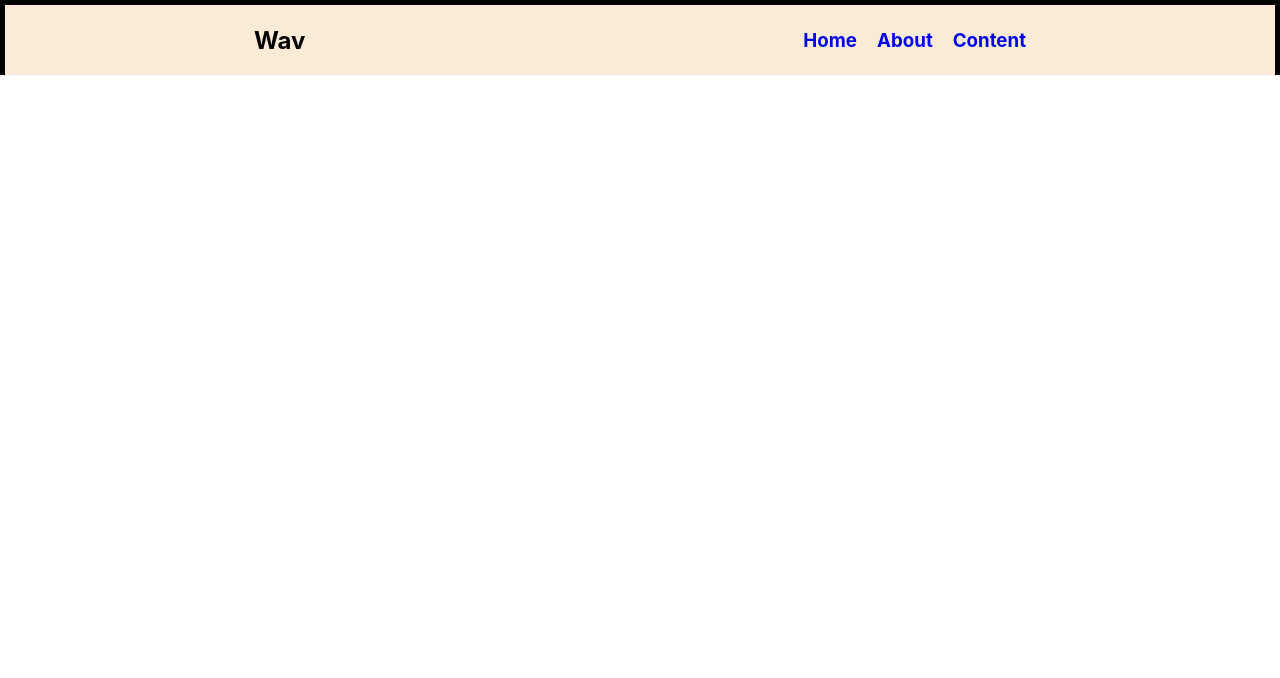
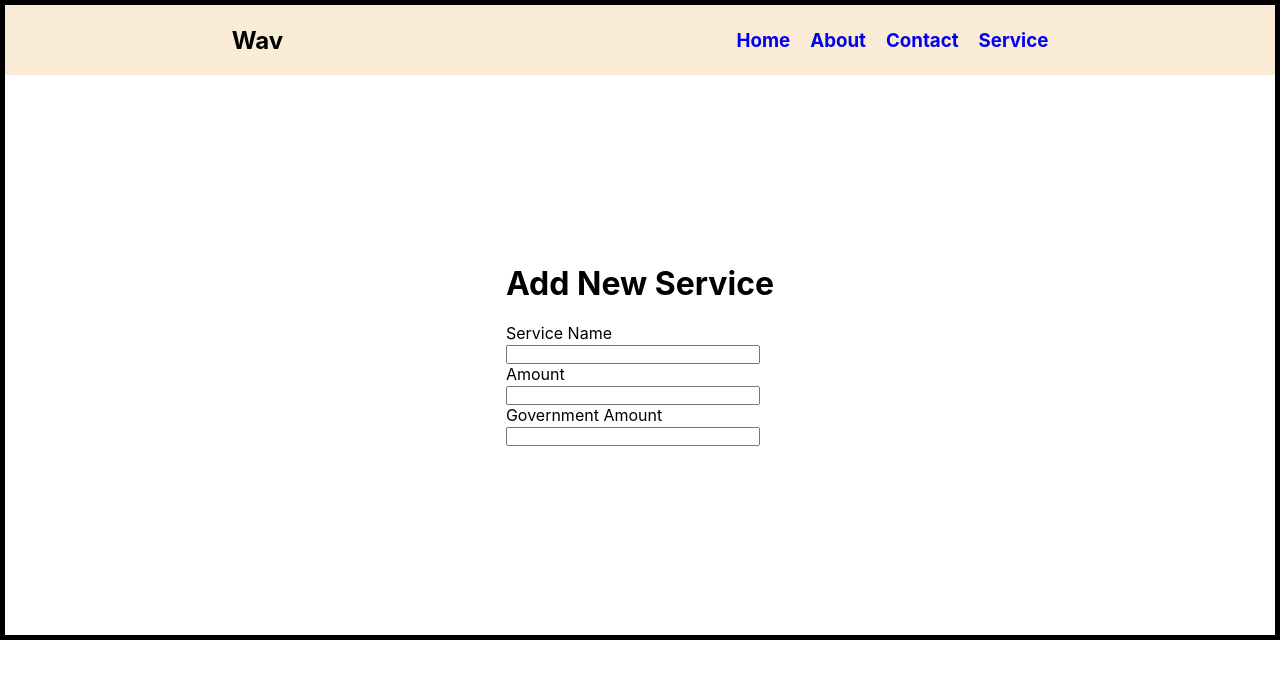
Before and after one commit to vasanthUzumaki7/Dc-innovation-task, a React (Create React App) app: page /service in a window 1280 px wide. Shown: the top 678 px of the page. Built offline with nearby package versions, Linux system fonts and the light colour scheme.

Commit message:
2nd change

```diff
--- a/src/App.css
+++ b/src/App.css
@@ -33,3 +33,17 @@ nav h1,h3{
   border: 5px solid black;
   border-top: none;
 }
+.service-container {
+  display: flex;
+ justify-content: center;
+ align-items: center;
+ height: 70vh;
+ border: 5px solid black;
+ border-top: none;
+}
+.service-container input{
+  width: 250px;
+}
+.service-container h1{
+  margin-bottom: 20px;
+}
--- a/src/App.js
+++ b/src/App.js
@@ -1,9 +1,10 @@
 import './App.css';
 import { BrowserRouter, Route, Routes } from 'react-router-dom';
 import Home from './Home';
-import Content from './Content';
+import Contact from './Contact';
 import Nav from './Nav';
 import About from './About';
+import Service from './Service';
 
 function App() {
   return (
@@ -12,8 +13,9 @@ function App() {
         <Nav />
         <Routes>
           <Route path='/' element={<Home />} />
-          <Route path='/content' element={<Content />} />
+          <Route path='/contact' element={<Contact />} />
           <Route path='/about' element={<About />} />
+          <Route path='/service' element={<Service/>} />
         </Routes>
       </BrowserRouter>
     </div>
--- a/src/Content.js
+++ b/src/Contact.js
@@ -1,13 +1,13 @@
 import React from 'react'
 import { MdContentPasteGo } from "react-icons/md";
 
-const Content = () => {
+const Contact = () => {
   return (
     <div  className='container'>
       <MdContentPasteGo className='icon'/>
-      <h1>Welcome to the Content Page</h1>
+      <h1>Welcome to the Contact Page</h1>
     </div>
   )
 }
 
-export default Content
+export default Contact
--- a/src/Nav.js
+++ b/src/Nav.js
@@ -8,7 +8,8 @@ const Nav = () => {
       <div className='nav-div'>
         <h3><Link to="/" style={{textDecoration:"none"}}>Home</Link></h3>
         <h3><Link to="/about" style={{textDecoration:"none"}}>About</Link></h3>
-        <h3><Link to="/content" style={{textDecoration:"none"}}>Content</Link></h3>
+        <h3><Link to="/contact" style={{textDecoration:"none"}}>Contact</Link></h3>
+        <h3><Link to="/service" style={{textDecoration:"none"}}>Service</Link></h3>
       </div>
     </nav>
   );
--- /dev/null
+++ b/src/Service.js
@@ -0,0 +1,19 @@
+import React from 'react'
+
+const Service = () => {
+  return (
+    <div className='service-container'>
+        <div>
+      <h1>Add New Service</h1>
+      <p>Service Name</p>
+      <input type="text" />
+      <p>Amount</p>
+      <input type="text" />
+      <p>Government Amount</p>
+      <input type="text" />
+    </div>
+    </div>
+  )
+}
+
+export default Service
```
